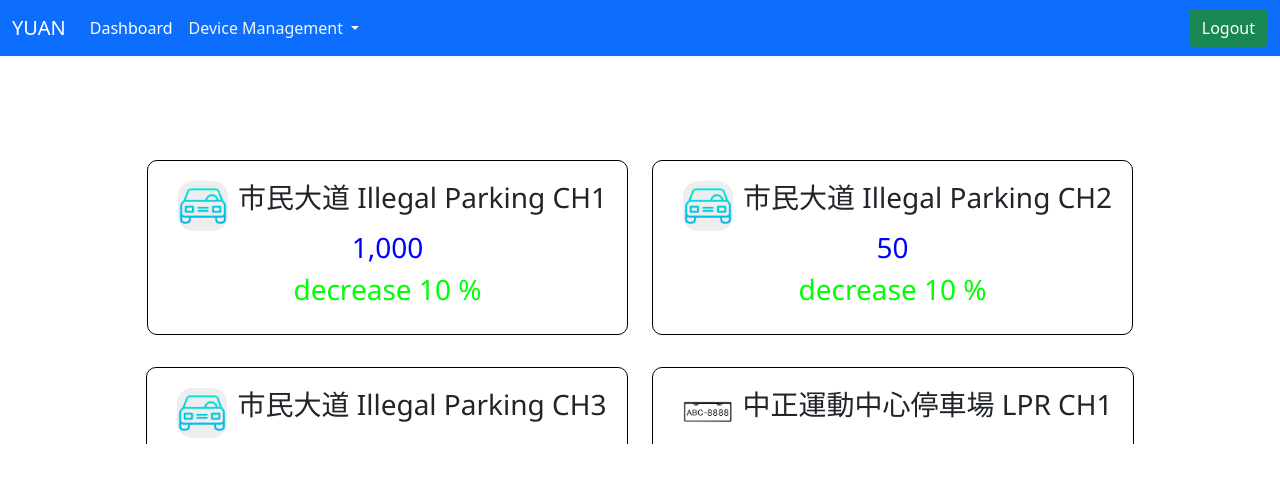
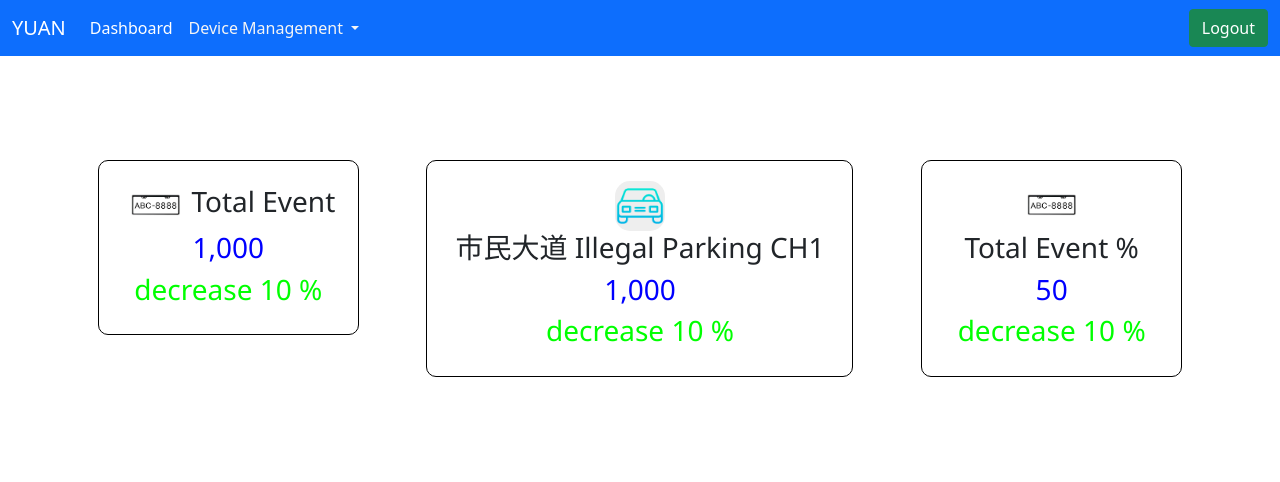
Before and after one commit to jaylee840831/vue_test, a Vue app: page / in a window 1280 px wide. Shown: the top 482 px of the page. Built offline with nearby package versions, Linux system fonts and the light colour scheme.

Commit message:
feat: 修改dashboard RWD

```diff
--- a/package.json
+++ b/package.json
@@ -12,6 +12,7 @@
     "bootstrap": "^5.2.2",
     "echarts": "^5.4.0",
     "sass": "^1.62.0",
+    "swiper": "^9.2.4",
     "vue": "^3.2.47",
     "vue-router": "^4.1.6"
   },
--- a/src/components/DashBoardCard.vue
+++ b/src/components/DashBoardCard.vue
@@ -4,11 +4,11 @@
 <template>
     <div class="container">
         <div class="row">
-            <div class="col-md-12">
+            <div class="col-12">
                 <div class="card">
                     <div class="title">
-                            <img class="icon" src="../assets/car.png" style="margin: 0 10px;" v-if="cardImage === 1">
-                            <img class="icon" src="../assets/license.png" style="margin: 0 10px;" v-else>
+                        <img class="icon" src="../assets/car.png" style="margin: 0 10px;" v-if="cardImage === 1">
+                        <img class="icon" src="../assets/license.png" style="margin: 0 10px;" v-else>
                         <h3>{{ cardName }}</h3>
                     </div>
                     <div class="body">
@@ -56,9 +56,10 @@ export default {
 <style>
 .title {
     display: flex;
+    flex-wrap: wrap;
     /* 水平置中 */
+    align-items: center;
     justify-content: center;
-    flex-wrap: wrap;
 }
 
 .body {}
@@ -72,7 +73,8 @@ export default {
     border-radius: 10px;
     padding: 20px;
     margin: 1rem 0;
-    /**上下間距 */
+    align-items: center;
+    justify-content: center;
 }
 
 .icon {
@@ -81,6 +83,7 @@ export default {
     background-color: #eee;
     border-radius: 15px;
     display: flex;
+    flex-wrap: wrap;
     align-items: center;
     justify-content: center;
 }
--- a/src/views/DashBoard.vue
+++ b/src/views/DashBoard.vue
@@ -4,11 +4,25 @@
 <template>
     <div id="main">
         <!--數據儀錶板-->
-        <div class="data-board">
-            <div v-for="(board, index) in boards" class="data-card" key="index">
-                <DashBoardCard :cardName="board.channelName" :cardValue="board.value" :cardImage="1" v-if="index < 3">
+        <div class="container">
+            <div class="row">
+                <DashBoardCard :cardName="eventTotal[0].name" :cardValue="eventTotal[0].value" :cardImage="0"
+                    class="col-12 col-lg-3">
                 </DashBoardCard>
-                <DashBoardCard :cardName="board.channelName" :cardValue="board.value" :cardImage="2" v-else></DashBoardCard>
+                <swiper :spaceBetween="1" :loop="true" :autoplay="{
+                            delay: 2000
+                        }" :slides-per-view="1" class="col-12 col-lg-5">
+                    <swiper-slide v-for="(event, index) in events" key="index">
+                        <DashBoardCard :cardName="event.channelName" :cardValue="event.value" :cardImage="1"
+                            v-if="index < 3">
+                        </DashBoardCard>
+                        <DashBoardCard :cardName="event.channelName" :cardValue="event.value" :cardImage="2" v-else>
+                        </DashBoardCard>
+                    </swiper-slide>
+                </swiper>
+                <DashBoardCard :cardName="eventTotal[1].name" :cardValue="eventTotal[1].value" :cardImage="0"
+                    class="col-12 col-lg-3">
+                </DashBoardCard>
             </div>
         </div>
     </div>
@@ -16,6 +30,10 @@
 </template>
 
 <script>
+import { Swiper, SwiperSlide } from 'swiper/vue'
+// import {AutoPlay, Pagination} from 'swiper'
+import "swiper/css"
+import "swiper/css/pagination"
 import DashBoardCard from '../components/DashBoardCard.vue'
 
 export default {
@@ -25,7 +43,17 @@ export default {
             timer2: null,
             car: 'car',
             license: 'license',
-            boards: [
+            eventTotal: [
+                {
+                    name: "Total Event",
+                    value: 1000
+                },
+                {
+                    name: "Total Event %",
+                    value: 50
+                }
+            ],
+            events: [
                 {
                     channelName: "市民大道 Illegal Parking CH1",
                     value: 1000
@@ -50,14 +78,50 @@ export default {
                     channelName: "中正運動中心停車場 LPR CH3",
                     value: 1500
                 }
-            ]
+            ],
+            // swiper 設定值 --------------------------------------------------------
+            swiperOptions1: {
+                loop: true,
+                autoplay: { delay: 3000 },
+                pagination: {
+                    el: '.swiper-pagination',
+                    clickable: true
+                },
+                init: true,
+                slidesPerView: 3,
+                spaceBetween: 25,
+                navigation: {
+                    prevEl: '.swiper-button-prev',
+                    nextEl: '.swiper-button-next'
+                },
+                breakpoints: {
+                    500: {
+                        slidesPerView: 3
+                    },
+                    767: {
+                        slidesPerView: 3
+                    },
+                    1024: {
+                        slidesPerView: 3
+                    },
+                    1600: {
+                        slidesPerView: 3
+                    },
+                    1920: {
+                        slidesPerView: 3
+                    }
+                }
+            }
+            // swiper 設定值 --------------------------------------------------------
         }
     }, components: {
-        DashBoardCard
+        DashBoardCard,
+        Swiper,
+        SwiperSlide
     }, methods: {
         loadData() {
-            for (let i = 0; i < this.boards.length; i++) {
-                this.boards[i].value = Math.floor((Math.random() * (2000 + 1 - 500)) + 500);
+            for (let i = 0; i < this.events.length; i++) {
+                this.events[i].value = Math.floor((Math.random() * (2000 + 1 - 500)) + 500);
             }
         }
     }, watch: {
@@ -78,15 +142,6 @@ export default {
 }
 </script>
 <style>
-.data-board {
-    height: 300px;
-    overflow-y: auto;
-}
-
-.data-card {
-    display: inline-block;
-}
-
 #main {
     font-family: Montserrat, "Segoe UI", 'Segoe UI', Tahoma, Geneva, Verdana, sans-serif;
     margin: 4rem 0;
```
Also changed, not shown: 1 other file (tests, documents, lock files or other folders).
